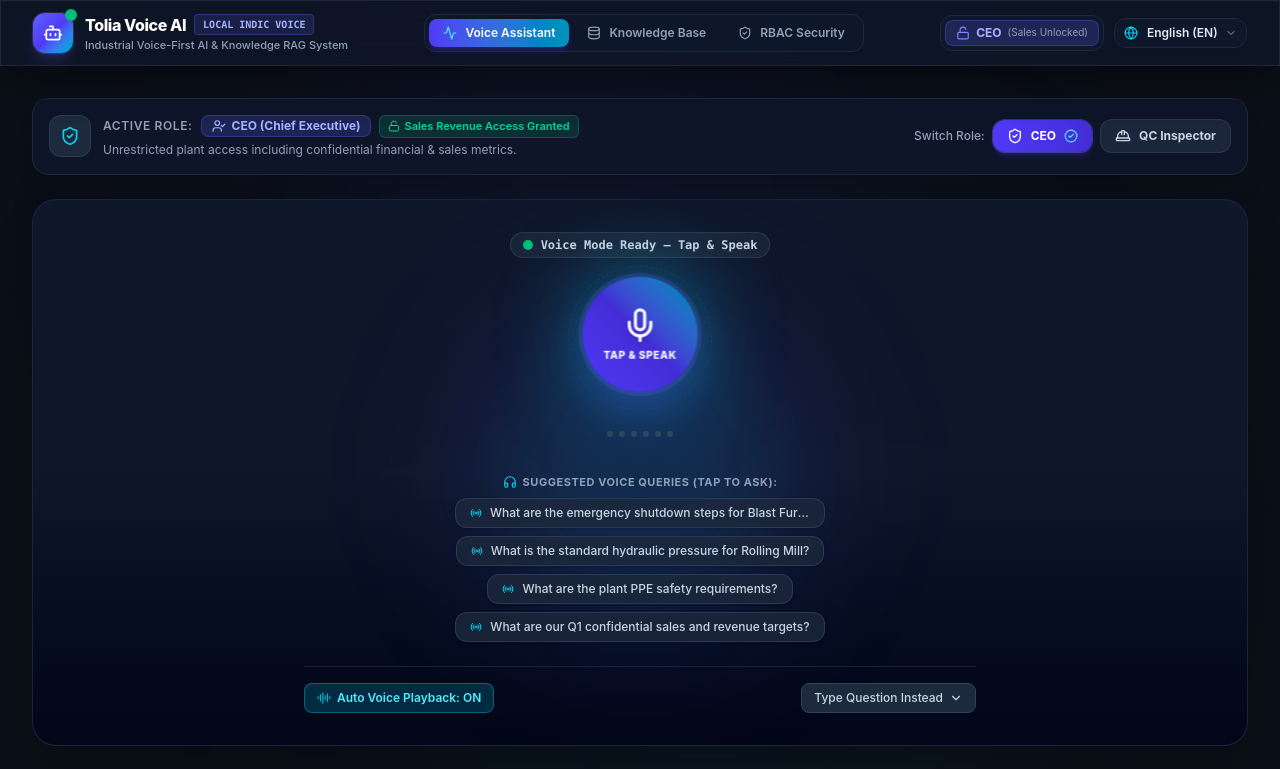
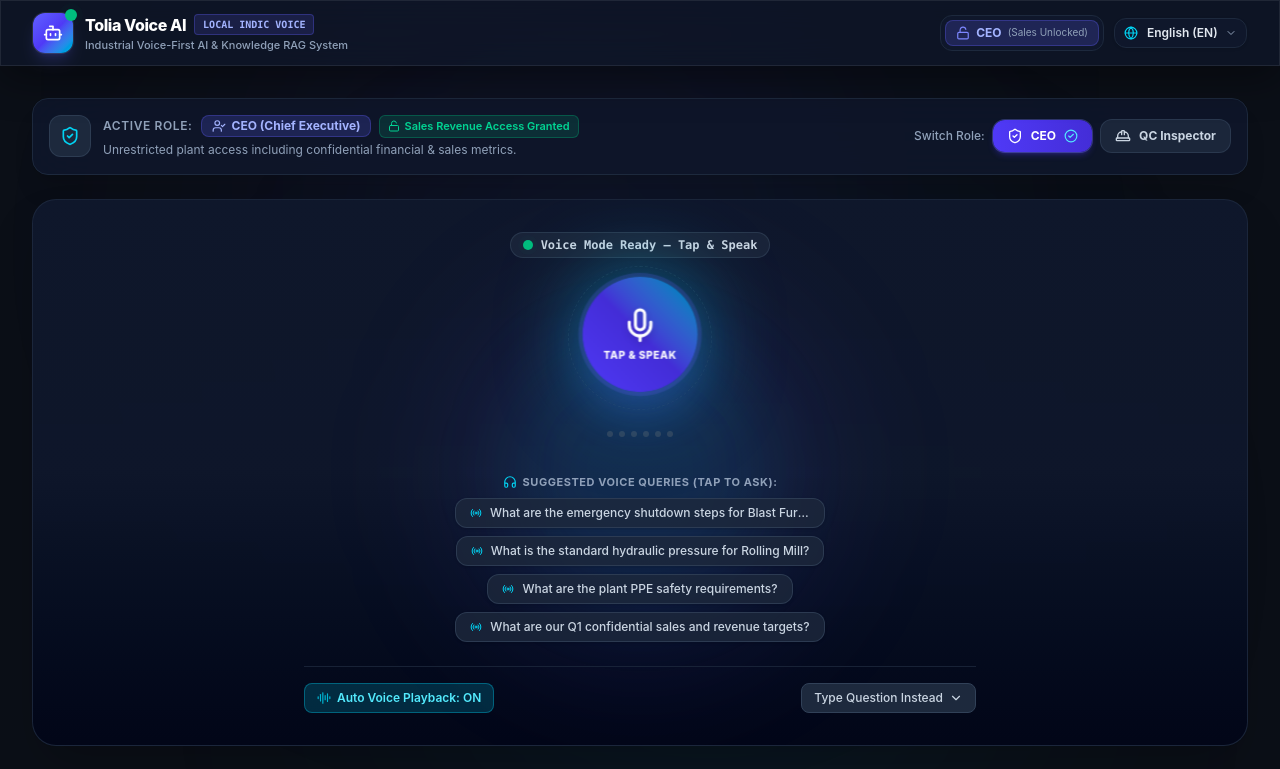
Before and after one commit to Aiswarya-s2413/Tolia_prototype, a React (Vite) app in the folder tolia_frontend/: page / in a window 1280 px wide. Shown: the top 769 px of the page. Built offline with nearby package versions, Linux system fonts and the light colour scheme.

Commit message:
feat(ui): Remove Knowledge Base and RBAC security tabs, streamling into a pure Voice AI Assistant

```diff
--- a/tolia_frontend/src/App.jsx
+++ b/tolia_frontend/src/App.jsx
@@ -2,12 +2,9 @@
 import Header from './components/Header';
 import RoleSwitcher from './components/RoleSwitcher';
 import ChatWindow from './components/ChatWindow';
-import DocumentManager from './components/DocumentManager';
-import SecurityMatrix from './components/SecurityMatrix';
-import { ShieldCheck, Cpu, Database, Activity, Lock, ExternalLink } from 'lucide-react';
+import { ShieldCheck } from 'lucide-react';
 
 export default function App() {
-  const [activeTab, setActiveTab] = useState('chat'); // 'chat' | 'docs' | 'security'
   const [activeRole, setActiveRole] = useState('CEO'); // 'CEO' | 'QC'
   const [lang, setLang] = useState('en'); // 'en' | 'hi' | 'mr'
 
@@ -20,41 +17,18 @@
 
       {/* Top Application Header */}
       <Header
-        activeTab={activeTab}
-        setActiveTab={setActiveTab}
         activeRole={activeRole}
         setRole={setActiveRole}
         lang={lang}
         setLang={setLang}
       />
 
-      {/* Main Container Viewport */}
+      {/* Main Container Viewport - Voice AI Assistant */}
       <main className="flex-1 max-w-7xl w-full mx-auto p-4 sm:p-6 lg:p-8">
-
-        {/* TAB 1: AI Assistant View */}
-        {activeTab === 'chat' && (
-          <div className="space-y-6">
-            <RoleSwitcher activeRole={activeRole} setRole={setActiveRole} lang={lang} />
-            <ChatWindow activeRole={activeRole} lang={lang} />
-          </div>
-        )}
-
-        {/* TAB 2: Knowledge Base View */}
-        {activeTab === 'docs' && (
-          <div className="space-y-6">
-            <RoleSwitcher activeRole={activeRole} setRole={setActiveRole} lang={lang} />
-            <DocumentManager activeRole={activeRole} lang={lang} />
-          </div>
-        )}
-
-        {/* TAB 3: RBAC Security Matrix View */}
-        {activeTab === 'security' && (
-          <div className="space-y-6">
-            <RoleSwitcher activeRole={activeRole} setRole={setActiveRole} lang={lang} />
-            <SecurityMatrix activeRole={activeRole} setRole={setActiveRole} lang={lang} />
-          </div>
-        )}
-
+        <div className="space-y-6">
+          <RoleSwitcher activeRole={activeRole} setRole={setActiveRole} lang={lang} />
+          <ChatWindow activeRole={activeRole} lang={lang} />
+        </div>
       </main>
 
       {/* Standard Enterprise Footer */}
@@ -64,7 +38,7 @@
           <div className="flex items-center gap-2">
             <ShieldCheck className="w-4 h-4 text-emerald-400 shrink-0" />
             <span className="font-medium text-slate-300">
-              Steel Plant AI RAG System — Protected by Department Security Policy (RBAC)
+              Steel Plant AI Voice RAG System — Protected by Department Security Policy (RBAC)
             </span>
           </div>
 
--- a/tolia_frontend/src/components/Header.jsx
+++ b/tolia_frontend/src/components/Header.jsx
@@ -62,45 +62,6 @@
             </div>
           </div>
 
-          {/* Navigation View Tabs */}
-          <nav className="hidden md:flex items-center gap-1 bg-slate-900/90 p-1 rounded-xl border border-slate-800">
-            <button
-              onClick={() => setActiveTab('chat')}
-              className={`flex items-center gap-2 px-3.5 py-1.5 rounded-lg text-xs font-semibold transition-all ${
-                activeTab === 'chat'
-                  ? 'bg-gradient-to-r from-indigo-600 to-cyan-600 text-white shadow-md shadow-indigo-600/30'
-                  : 'text-slate-400 hover:text-slate-200 hover:bg-slate-800/60'
-              }`}
-            >
-              <Activity className="w-3.5 h-3.5 text-cyan-300" />
-              <span>{getNavTitle('chat')}</span>
-            </button>
-
-            <button
-              onClick={() => setActiveTab('docs')}
-              className={`flex items-center gap-2 px-3.5 py-1.5 rounded-lg text-xs font-semibold transition-all ${
-                activeTab === 'docs'
-                  ? 'bg-indigo-600 text-white shadow-md shadow-indigo-600/30'
-                  : 'text-slate-400 hover:text-slate-200 hover:bg-slate-800/60'
-              }`}
-            >
-              <Database className="w-3.5 h-3.5" />
-              <span>{getNavTitle('docs')}</span>
-            </button>
-
-            <button
-              onClick={() => setActiveTab('security')}
-              className={`flex items-center gap-2 px-3.5 py-1.5 rounded-lg text-xs font-semibold transition-all ${
-                activeTab === 'security'
-                  ? 'bg-indigo-600 text-white shadow-md shadow-indigo-600/30'
-                  : 'text-slate-400 hover:text-slate-200 hover:bg-slate-800/60'
-              }`}
-            >
-              <ShieldCheck className="w-3.5 h-3.5" />
-              <span>{getNavTitle('security')}</span>
-            </button>
-          </nav>
-
           {/* Right Action Controls: Role Switcher + Language Selector */}
           <div className="flex items-center gap-2.5">
 
@@ -149,40 +110,6 @@
 
           </div>
         </div>
-
-        {/* Mobile Subnav Bar */}
-        <div className="flex md:hidden items-center justify-around py-2 border-t border-slate-800/80">
-          <button
-            onClick={() => setActiveTab('chat')}
-            className={`flex items-center gap-1.5 px-3 py-1 rounded-lg text-xs font-semibold ${
-              activeTab === 'chat' ? 'bg-indigo-600/30 text-indigo-300 border border-indigo-500/40' : 'text-slate-400'
-            }`}
-          >
-            <MessageSquare className="w-3.5 h-3.5" />
-            <span>Assistant</span>
-          </button>
-
-          <button
-            onClick={() => setActiveTab('docs')}
-            className={`flex items-center gap-1.5 px-3 py-1 rounded-lg text-xs font-semibold ${
-              activeTab === 'docs' ? 'bg-indigo-600/30 text-indigo-300 border border-indigo-500/40' : 'text-slate-400'
-            }`}
-          >
-            <Database className="w-3.5 h-3.5" />
-            <span>Knowledge Base</span>
-          </button>
-
-          <button
-            onClick={() => setActiveTab('security')}
-            className={`flex items-center gap-1.5 px-3 py-1 rounded-lg text-xs font-semibold ${
-              activeTab === 'security' ? 'bg-indigo-600/30 text-indigo-300 border border-indigo-500/40' : 'text-slate-400'
-            }`}
-          >
-            <ShieldCheck className="w-3.5 h-3.5" />
-            <span>Security Matrix</span>
-          </button>
-        </div>
-
       </div>
     </header>
   );
```
